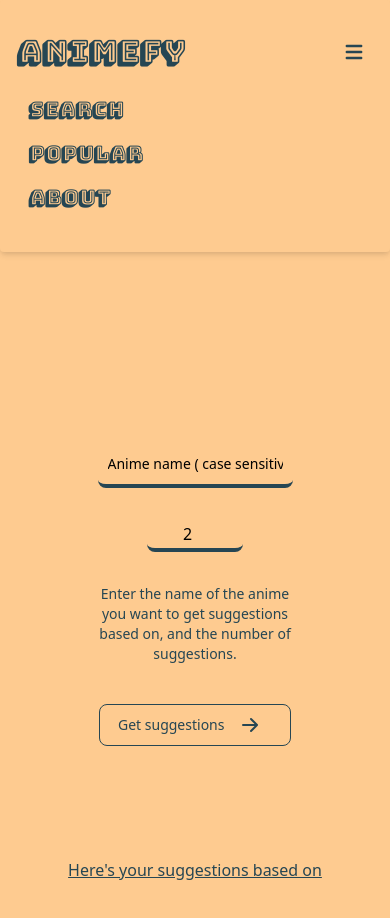
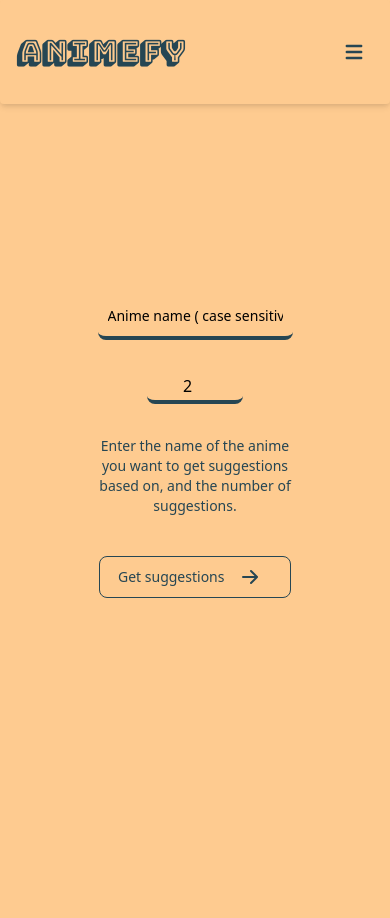
Before and after one commit to Zackaria-Slimane/getanime, a Vue app: page / in a window 390 px wide. Shown: the top 918 px of the page. After the commit the page ends 844 px from the top, so only its background shows below. Built offline with nearby package versions, Linux system fonts and the light colour scheme.

Commit message:
hotfix for mobile viewports

```diff
--- a/src/App.vue
+++ b/src/App.vue
@@ -1,5 +1,5 @@
 <template>
-	<div class="overflow-auto">
+	<div>
 		<app-header />
 		<app-search />
 		<app-card />
--- a/src/components/appCard.vue
+++ b/src/components/appCard.vue
@@ -1,12 +1,12 @@
 <template>
-	<div class="mt-28 mx-12">
-		<p class="text-center text-mainblue my-10 underline">
+	<div class="mt-28 mx-4 w-full overflow-x-auto">
+		<p class="hidden text-center text-mainblue my-10 underline">
 			Here's your suggestions based on {{ searchName }}
 		</p>
-		<ul v-if="cards" class="my-10 pb-8 w-full flex overflow-x-auto gap-8 justify-center">
-			<li v-for="card in cards" :key="card.canonicalTitle" class="snap-center mx-4">
+		<ul v-if="cards" class="my-10 pb-6 w-full flex overflow-x-auto gap-4">
+			<li v-for="card in cards" :key="card.canonicalTitle" class="mx-2">
 				<div
-					class="relative flex-shrink-0 max-w-[95vw] overflow-hidden rounded-xl hover:shadow-xl"
+					class="relative flex-shrink-0 max-w-[85vw] overflow-hidden rounded-xl hover:shadow-xl"
 				>
 					<img
 						:src="card.posterImage"
--- a/src/store/index.js
+++ b/src/store/index.js
@@ -5,7 +5,7 @@ import { createStore, Store } from "vuex";
 export default createStore({
 	state: {
 		loading: false,
-		menuToggle: false,
+		menuToggle: true,
 		searchHidden: false,
 		userQuerry: "",
 		nbrSuggestions: 2,
```
